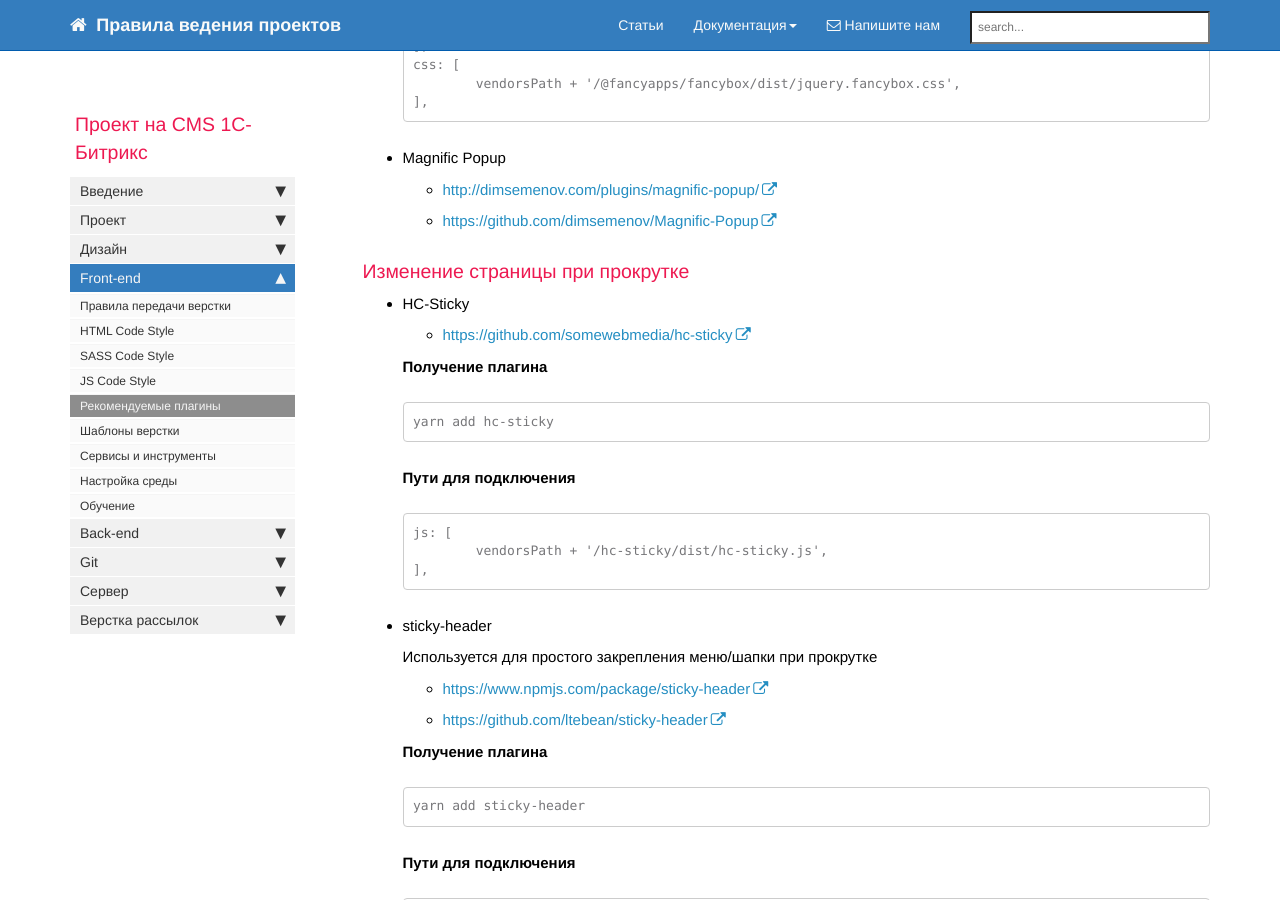
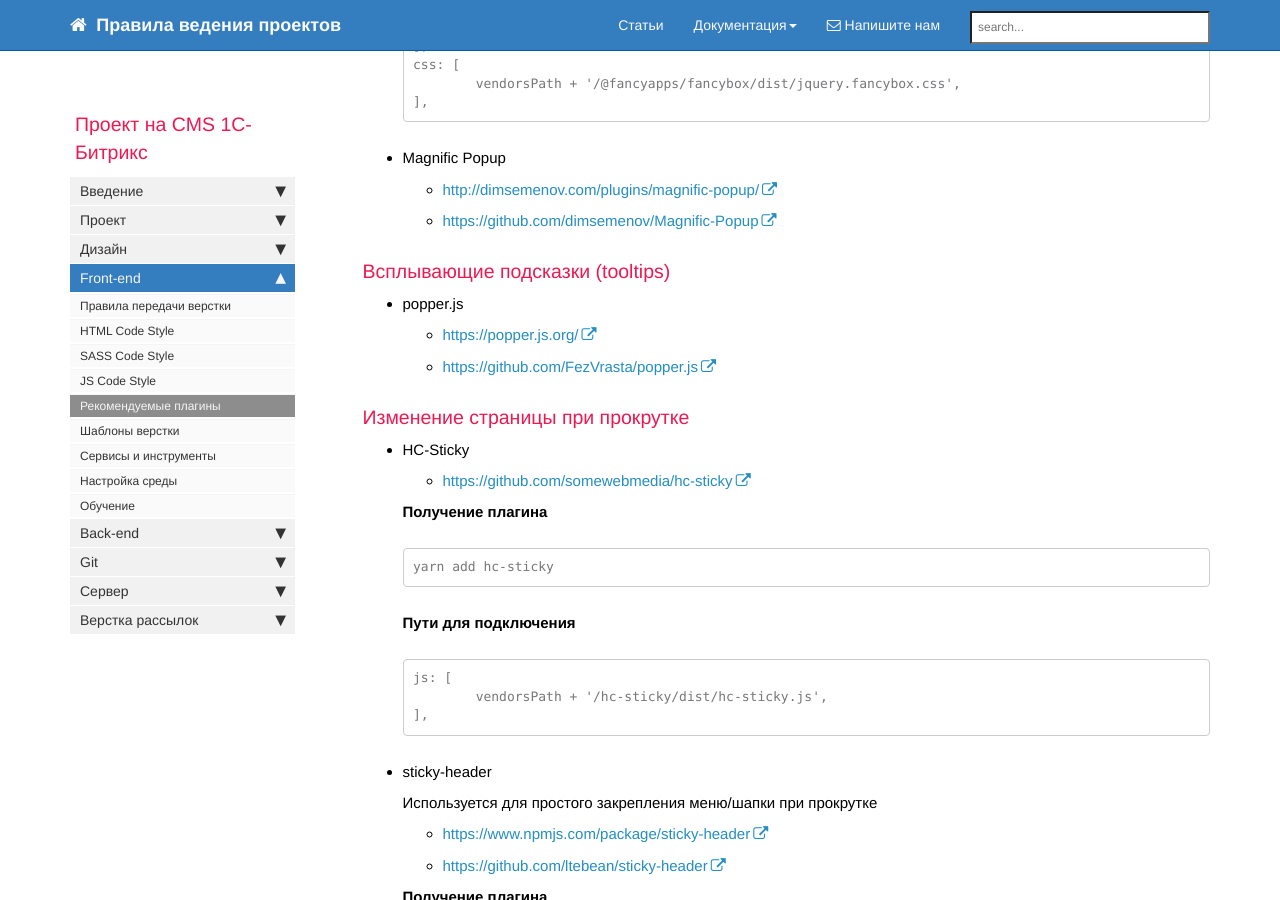
Before and after one commit to gdecider/gdecider.github.io, a Jekyll site: the page built from pages/bx/bx_front-recomend-plugins.md, in a window 1280 px wide and 900 px high, scrolled down 3475 px. Built offline with Jekyll 4.4.1, drawn with Linux system fonts in a browser that asks for light colours; nearby versions of some CDN libraries; comment, search, counter and statistics services are not loaded.

Commit message:
Update bx_front-recomend-plugins.md

```diff
--- a/pages/bx/bx_front-recomend-plugins.md
+++ b/pages/bx/bx_front-recomend-plugins.md
@@ -203,6 +203,14 @@ toc: false
   * [http://dimsemenov.com/plugins/magnific-popup/](http://dimsemenov.com/plugins/magnific-popup/)
 
   * [https://github.com/dimsemenov/Magnific-Popup](https://github.com/dimsemenov/Magnific-Popup)
+
+### Всплывающие подсказки (tooltips)
+
+* popper.js
+
+  * [https://popper.js.org/](https://popper.js.org/)
+
+  * [https://github.com/FezVrasta/popper.js](https://github.com/FezVrasta/popper.js)
 
 ### Изменение страницы при прокрутке
 
```
